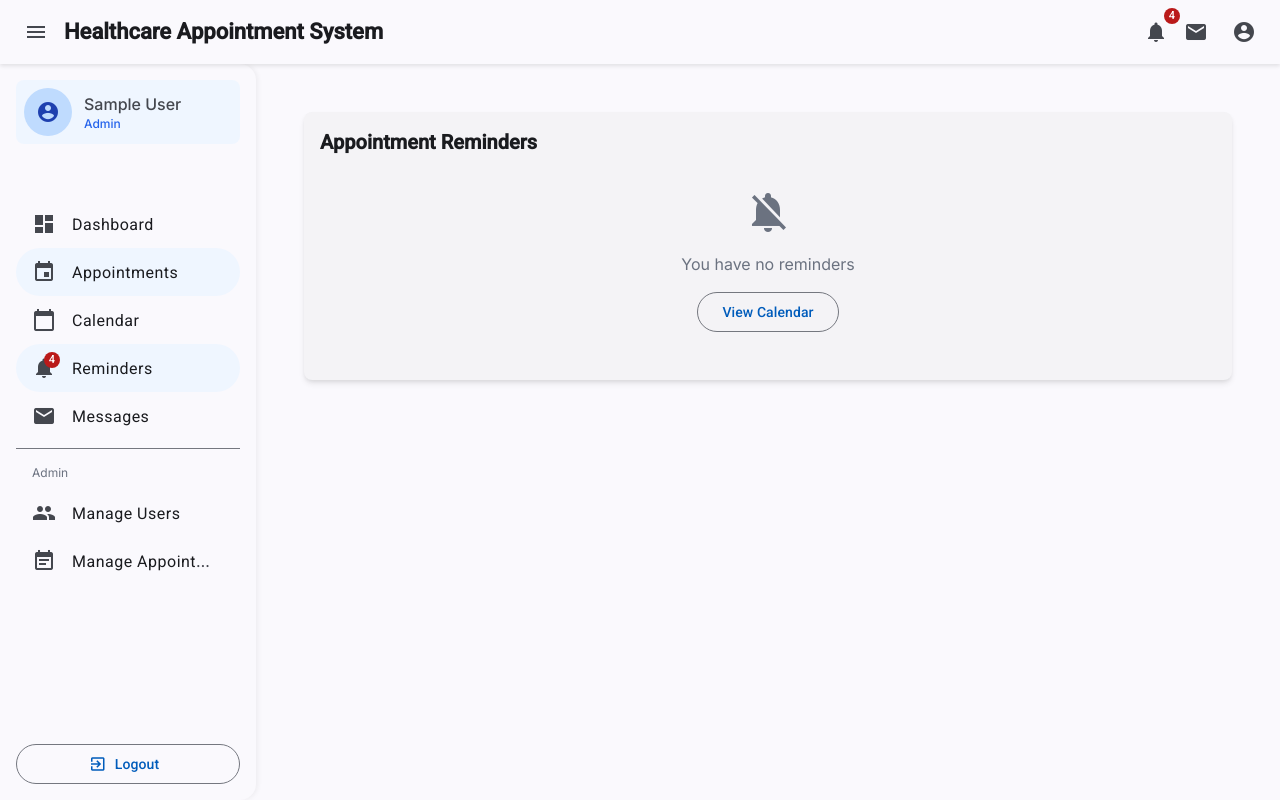
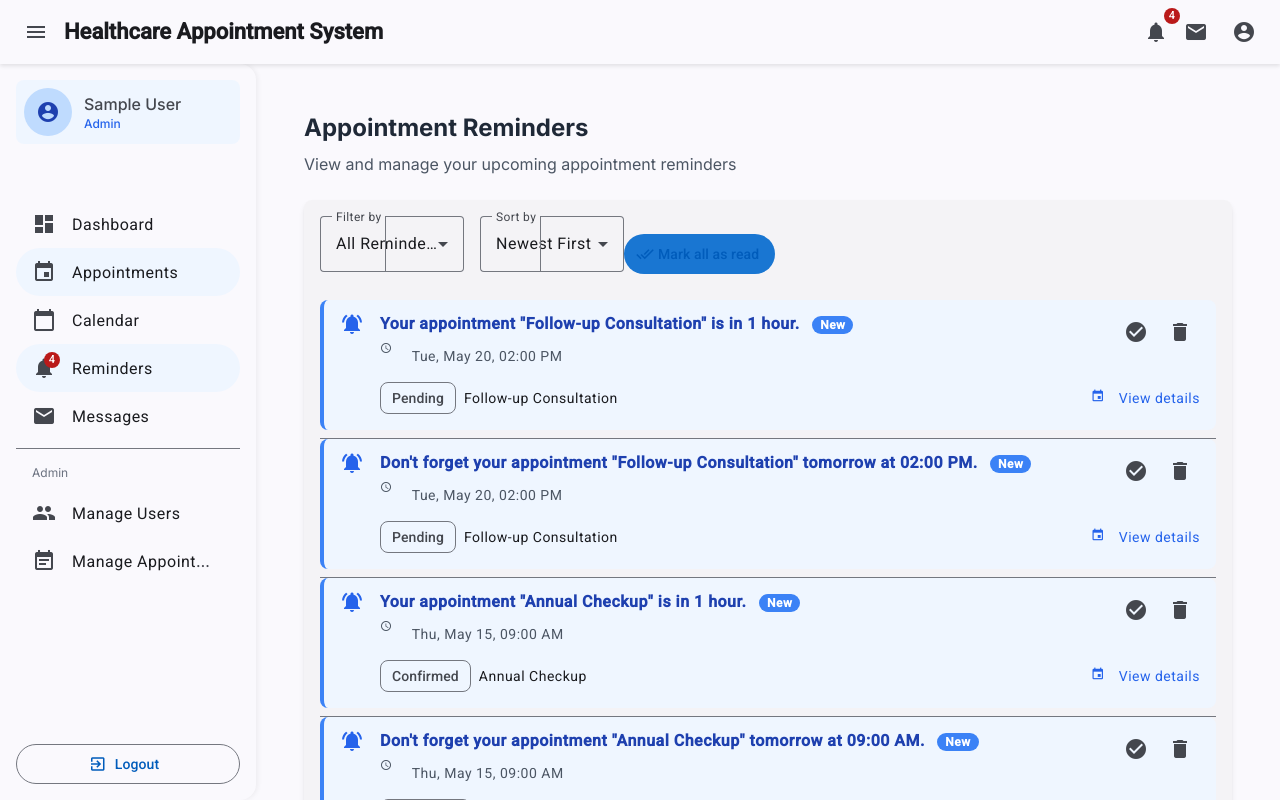
Before and after one commit to GramosTV/zelqora-client, an Angular app: page /appointments/reminders in a window 1280 px wide. Built offline with nearby package versions, Linux system fonts and the light colour scheme; sample sign-in values are in the browser's storage.

Commit message:
feat(reminders): enhance reminders component with filtering and improved UI

```diff
--- a/src/app/features/appointments/appointment-reminders.component.ts
+++ b/src/app/features/appointments/appointment-reminders.component.ts
@@ -5,33 +5,84 @@ import { MatIconModule } from '@angular/material/icon';
 import { MatButtonModule } from '@angular/material/button';
 import { MatListModule } from '@angular/material/list';
 import { MatDividerModule } from '@angular/material/divider';
+import { MatTabsModule } from '@angular/material/tabs';
+import { MatSelectModule } from '@angular/material/select';
+import { MatChipsModule } from '@angular/material/chips';
+import { MatTooltipModule } from '@angular/material/tooltip';
+import { FormsModule } from '@angular/forms';
 import { RouterModule } from '@angular/router';
 import {
   ReminderService,
   Reminder,
 } from '../../core/services/reminder.service';
 import { AppointmentService } from '../../core/services/appointment.service';
-import { Appointment } from '../../core/models/appointment.model';
+import { Appointment, AppointmentStatus } from '../../core/models/appointment.model';
 
 @Component({
   selector: 'app-appointment-reminders',
-  standalone: true,
-  imports: [
+  standalone: true,  imports: [
     CommonModule,
     MatCardModule,
     MatIconModule,
     MatButtonModule,
     MatListModule,
     MatDividerModule,
+    MatTabsModule,
+    MatSelectModule,
+    MatChipsModule,
+    MatTooltipModule,
+    FormsModule,
     RouterModule,
   ],
-  template: `
+  styleUrls: ['./appointment-status-colors.css'],
+  styles: [`
+    .reminder-list .mat-mdc-list-item {
+      height: auto;
+      margin-bottom: 8px;
+      border-radius: 8px;
+      overflow: hidden;
+    }
+
+    .mat-mdc-form-field-subscript-wrapper {
+      display: none;
+    }
+
+    ::ng-deep .mat-mdc-list-item-unscoped-content {
+      width: 100%;
+      padding: 8px 0;
+    }
+  `],  template: `
     <div class="container mx-auto p-6">
+      <header class="mb-6">
+        <h1 class="text-2xl font-bold text-gray-800 mb-2">Appointment Reminders</h1>
+        <p class="text-gray-600">View and manage your upcoming appointment reminders</p>
+      </header>
+
       <mat-card>
         <mat-card-header>
           <mat-card-title>
-            <div class="flex justify-between items-center">
-              <h2 class="text-xl font-bold">Appointment Reminders</h2>
+            <div class="flex justify-between items-center flex-wrap">
+              <div class="flex items-center space-x-4">
+                <!-- Filter dropdown -->
+                <mat-form-field appearance="outline" class="w-36">
+                  <mat-label>Filter by</mat-label>
+                  <mat-select [(ngModel)]="selectedFilter" (selectionChange)="onFilterChange()">
+                    <mat-option value="all">All Reminders</mat-option>
+                    <mat-option value="unread">Unread Only</mat-option>
+                    <mat-option value="upcoming">Upcoming Only</mat-option>
+                  </mat-select>
+                </mat-form-field>
+
+                <!-- Sort dropdown -->
+                <mat-form-field appearance="outline" class="w-36">
+                  <mat-label>Sort by</mat-label>
+                  <mat-select [(ngModel)]="selectedSort" (selectionChange)="onFilterChange()">
+                    <mat-option value="newest">Newest First</mat-option>
+                    <mat-option value="oldest">Oldest First</mat-option>
+                  </mat-select>
+                </mat-form-field>
+              </div>
+              <div>
                 <button
                   mat-button
                   color="primary"
@@ -42,48 +93,94 @@ import { Appointment } from '../../core/models/appointment.model';
                   Mark all as read
                 </button>
               </div>
+            </div>
           </mat-card-title>
         </mat-card-header>
         <mat-card-content>
+          <!-- Loading state -->
           <div
-            *ngIf="reminders.length === 0"
+            *ngIf="isLoading"
+            class="flex flex-col items-center justify-center p-8 text-gray-500"
+          >
+            <mat-icon
+              style="font-size: 48px; height: 48px; width: 48px;"
+              class="animate-pulse"
+            >
+              schedule
+            </mat-icon>
+            <p class="mt-4">Loading reminders...</p>
+          </div>          <!-- Empty state -->
+          <div
+            *ngIf="!isLoading && reminders.length === 0"
             class="flex flex-col items-center justify-center p-8 text-gray-500"
           >
             <mat-icon style="font-size: 48px; height: 48px; width: 48px;"
               >notifications_off</mat-icon
             >
-            <p class="mt-4">You have no reminders</p>
+            <!-- Show different message based on filter -->
+            <ng-container *ngIf="selectedFilter === 'all' && allReminders.length === 0">
+              <p class="mt-4 text-lg">You have no reminders</p>
+              <p class="text-sm text-center mt-2 max-w-md">
+                Reminders will appear here when you have upcoming appointments.
+                Create a new appointment to get started.
+              </p>
+              <div class="flex space-x-4 mt-4">
+                <button
+                  mat-stroked-button
+                  color="primary"
+                  routerLink="/appointments/calendar"
+                >
+                  <mat-icon class="mr-1">calendar_today</mat-icon>
+                  View Calendar
+                </button>
+                <button
+                  mat-raised-button
+                  color="primary"
+                  routerLink="/appointments/new"
+                >
+                  <mat-icon class="mr-1">add</mat-icon>
+                  New Appointment
+                </button>
+              </div>
+            </ng-container>
+
+            <!-- No matches for filters -->
+            <ng-container *ngIf="selectedFilter !== 'all' || (selectedFilter === 'all' && allReminders.length > 0)">
+              <p class="mt-4 text-lg">No reminders match your filters</p>
+              <p class="text-sm text-center mt-2">
+                Try changing your filter settings to see more reminders.
+              </p>
               <button
                 mat-stroked-button
                 color="primary"
                 class="mt-4"
-              routerLink="/appointments/calendar"
+                (click)="selectedFilter = 'all'; onFilterChange()"
               >
-              View Calendar
+                Show All Reminders ({{ allReminders.length }})
               </button>
-          </div>
-
-          <mat-list *ngIf="reminders.length > 0">
+            </ng-container>
+          </div><mat-list *ngIf="!isLoading && reminders.length > 0" class="reminder-list">
             <ng-container *ngFor="let reminder of reminders; let last = last">
               <mat-list-item
-                class="py-2"
-                [ngClass]="{ 'bg-blue-50': !reminder.isRead }"
+                class="py-3"
+                [ngClass]="{ 'bg-blue-50 border-l-4 border-blue-500': !reminder.isRead }"
               >
                 <div class="flex w-full items-start">
                   <div class="flex-shrink-0 mr-4">
                     <mat-icon
                       [ngClass]="{
-                        'text-amber-500': !reminder.isRead,
-                        'text-gray-500': reminder.isRead
+                        'text-blue-600': !reminder.isRead,
+                        'text-gray-400': reminder.isRead
                       }"
+                      [matTooltip]="reminder.isRead ? 'Read' : 'Unread'"
                     >
-                      notifications
+                      {{ reminder.isRead ? 'notifications_none' : 'notifications_active' }}
                     </mat-icon>
                   </div>
                   <div class="flex-grow">
                     <div class="flex justify-between items-start">
                       <div>
-                        <h3 class="font-semibold">
+                        <h3 class="font-semibold" [ngClass]="{'text-blue-800': !reminder.isRead}">
                           {{ reminder.message }}
                           <span
                             *ngIf="!reminder.isRead"
@@ -92,23 +189,26 @@ import { Appointment } from '../../core/models/appointment.model';
                             New
                           </span>
                         </h3>
-                        <p class="text-sm text-gray-600">
-                          Reminder for: {{ getReminderDateFormatted(reminder) }}
+                        <p class="text-sm text-gray-600 mt-1">
+                          <mat-icon class="align-text-bottom text-xs mr-1">schedule</mat-icon>
+                          {{ getReminderDateFormatted(reminder) }}
                         </p>
                       </div>
-                      <div class="flex">
+                      <div class="flex space-x-1">
                         <button
                           mat-icon-button
                           color="primary"
                           (click)="markAsRead(reminder.id)"
                           *ngIf="!reminder.isRead"
+                          matTooltip="Mark as read"
                         >
-                          <mat-icon>check</mat-icon>
+                          <mat-icon>check_circle</mat-icon>
                         </button>
                         <button
                           mat-icon-button
                           color="warn"
                           (click)="deleteReminder(reminder.id)"
+                          matTooltip="Delete reminder"
                         >
                           <mat-icon>delete</mat-icon>
                         </button>
@@ -116,17 +216,24 @@ import { Appointment } from '../../core/models/appointment.model';
                     </div>
 
                     <div
-                      *ngIf="
-                        getAppointment(reminder.appointmentId) as appointment
-                      "
-                      class="mt-2"
+                      *ngIf="getAppointment(reminder.appointmentId) as appointment"
+                      class="mt-3 flex flex-wrap items-center justify-between"
                     >
+                      <div class="flex items-center">
+                        <mat-chip-set>
+                          <mat-chip [class]="getStatusClass(reminder.appointmentId)">
+                            {{ appointment.status | titlecase }}
+                          </mat-chip>
+                        </mat-chip-set>
+                        <span class="text-sm ml-2">{{ appointment.title }}</span>
+                      </div>
                       <a
                         [routerLink]="['/appointments', appointment.id]"
-                        class="text-sm text-blue-600 hover:underline flex items-center"
+                        class="text-sm text-blue-600 hover:underline flex items-center ml-auto"
+                        matTooltip="View full appointment details"
                       >
                         <mat-icon class="text-sm mr-1">event</mat-icon>
-                        View appointment details
+                        View details
                       </a>
                     </div>
                   </div>
@@ -142,7 +249,16 @@ import { Appointment } from '../../core/models/appointment.model';
 })
 export class AppointmentRemindersComponent implements OnInit {
   reminders: Reminder[] = [];
+  allReminders: Reminder[] = []; // Store all reminders for filtering
   appointments: { [key: string]: Appointment } = {};
+  isLoading: boolean = true;
+
+  // Filter options
+  selectedFilter: 'all' | 'unread' | 'upcoming' = 'all';
+  selectedSort: 'newest' | 'oldest' = 'newest';
+
+  // For easy access in template
+  AppointmentStatus = AppointmentStatus;
 
   constructor(
     private reminderService: ReminderService,
@@ -151,23 +267,52 @@ export class AppointmentRemindersComponent implements OnInit {
 
   ngOnInit(): void {
     this.loadReminders();
-  }
 
-  loadReminders(): void {
+    // Subscribe to reminders observable to get real-time updates
+    this.reminderService.reminders$.subscribe(() => {
+      this.loadReminders();
+    });
+  }  loadReminders(): void {
+    this.isLoading = true;
     this.reminderService.getReminders().subscribe((reminders) => {
-      this.reminders = reminders;
+      this.allReminders = reminders;
+
+      // Apply filtering
+      this.applyFilters();
+
+      // Reset appointments cache when reloading
+      this.appointments = {};
 
       // Load appointment details for each reminder
       const appointmentIds = [
-        ...new Set(reminders.map((r) => r.appointmentId)),
+        ...new Set(this.allReminders.map((r) => r.appointmentId)),
       ];
+
+      if (appointmentIds.length === 0) {
+        this.isLoading = false;
+        return;
+      }
+
+      let loadedCount = 0;
       appointmentIds.forEach((id) => {
-        this.appointmentService
-          .getAppointmentById(id)
-          .subscribe((appointment) => {
+        this.appointmentService.getAppointmentById(id).subscribe({
+          next: (appointment) => {
             if (appointment) {
               this.appointments[id] = appointment;
             }
+
+            // Mark as loaded when all appointments are fetched
+            loadedCount++;
+            if (loadedCount === appointmentIds.length) {
+              this.isLoading = false;
+            }
+          },
+          error: () => {
+            loadedCount++;
+            if (loadedCount === appointmentIds.length) {
+              this.isLoading = false;
+            }
+          },
         });
       });
     });
@@ -202,10 +347,56 @@ export class AppointmentRemindersComponent implements OnInit {
       this.loadReminders();
     });
   }
-
   deleteReminder(id: string): void {
     this.reminderService.deleteReminder(id).subscribe(() => {
       this.loadReminders();
     });
   }
+
+  applyFilters(): void {
+    let filteredReminders = [...this.allReminders];
+
+    // Apply filter based on selected option
+    switch(this.selectedFilter) {
+      case 'unread':
+        filteredReminders = filteredReminders.filter(r => !r.isRead);
+        break;
+      case 'upcoming':
+        // Filter only upcoming reminders (reminder date is in the future)
+        const now = new Date();
+        filteredReminders = filteredReminders.filter(r => new Date(r.reminderDate) > now);
+        break;
+      case 'all':
+      default:
+        // No filtering needed
+        break;
     }
+
+    // Apply sorting
+    filteredReminders.sort((a, b) => {
+      const dateA = new Date(a.reminderDate).getTime();
+      const dateB = new Date(b.reminderDate).getTime();
+
+      if (this.selectedSort === 'newest') {
+        return dateB - dateA; // Newest first
+      } else {
+        return dateA - dateB; // Oldest first
+      }
+    });
+
+    this.reminders = filteredReminders;
+  }
+
+  // Method to handle filter change
+  onFilterChange(): void {
+    this.applyFilters();
+  }
+
+  // Method to get status class for appointment
+  getStatusClass(appointmentId: string): string {
+    const appointment = this.appointments[appointmentId];
+    if (!appointment) return '';
+
+    return 'status-' + appointment.status.toLowerCase();
+  }
+}
```
Lines whose indentation alone changed are shown as unchanged.
